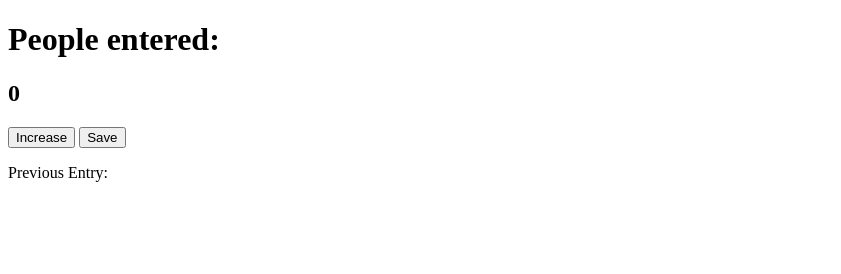
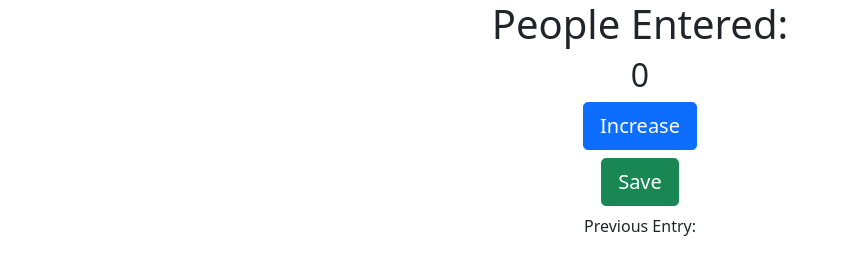
Before and after one commit to manasama77/counter_passanger, a plain HTML site: page index.html in a window 1280 px wide. Shown: the whole page, without its empty margins (0-841 px from the left). Drawn offline with nearby package versions, Linux system fonts and the light colour scheme.

Commit message:
add bootstrap 5

```diff
--- a/index.html
+++ b/index.html
@@ -6,15 +6,35 @@
     <meta http-equiv="X-UA-Compatible" content="IE=edge">
     <meta name="viewport" content="width=device-width, initial-scale=1.0">
     <link rel="stylesheet" href="index.css">
+    <link href="https://cdn.jsdelivr.net/npm/bootstrap@5.0.2/dist/css/bootstrap.min.css" rel="stylesheet"
+        integrity="sha384-EVSTQN3/azprG1Anm3QDgpJLIm9Nao0Yz1ztcQTwFspd3yD65VohhpuuCOmLASjC" crossorigin="anonymous">
+
     <title>Counter Passanger</title>
 </head>
 
 <body>
-    <h1>People entered:</h1>
-    <h2 id="count-el">0</h2>
-    <button type="button" id="increment-btn" onclick="increment()">Increase</button>
-    <button type="button" id="save-btn" onclick="save()">Save</button>
-    <p id="save-el">Previous Entry: </p>
+    <div class="container text-center">
+        <div class="row">
+            <div class="col-12">
+                <h1>People Entered:</h1>
+                <h2 id="count-el">0</h2>
+                <div class="row">
+                    <div class="col-12">
+                        <button type="button" class="btn btn-primary btn-lg" id="increment-btn"
+                            onclick="increment()">Increase</button>
+                    </div>
+                    <div class="col-12 mt-2 mb-2">
+                        <button type="button" class="btn btn-success btn-lg" id="save-btn"
+                            onclick="save()">Save</button>
+                    </div>
+                </div>
+            </div>
+        </div>
+        <p id="save-el">Previous Entry: </p>
+    </div>
+    <script src="https://cdn.jsdelivr.net/npm/bootstrap@5.0.2/dist/js/bootstrap.bundle.min.js"
+        integrity="sha384-MrcW6ZMFYlzcLA8Nl+NtUVF0sA7MsXsP1UyJoMp4YLEuNSfAP+JcXn/tWtIaxVXM" crossorigin="anonymous">
+    </script>
     <script src="index.js"></script>
 </body>
 
```
